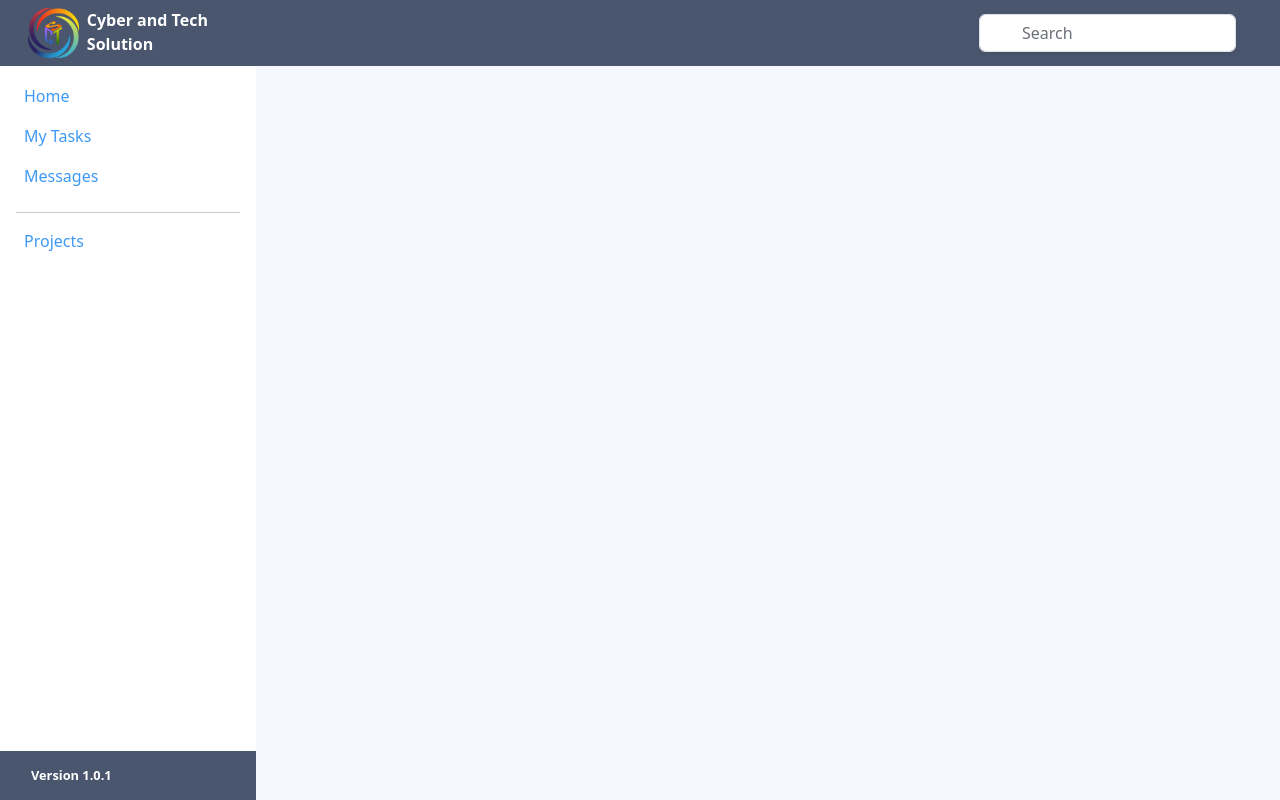
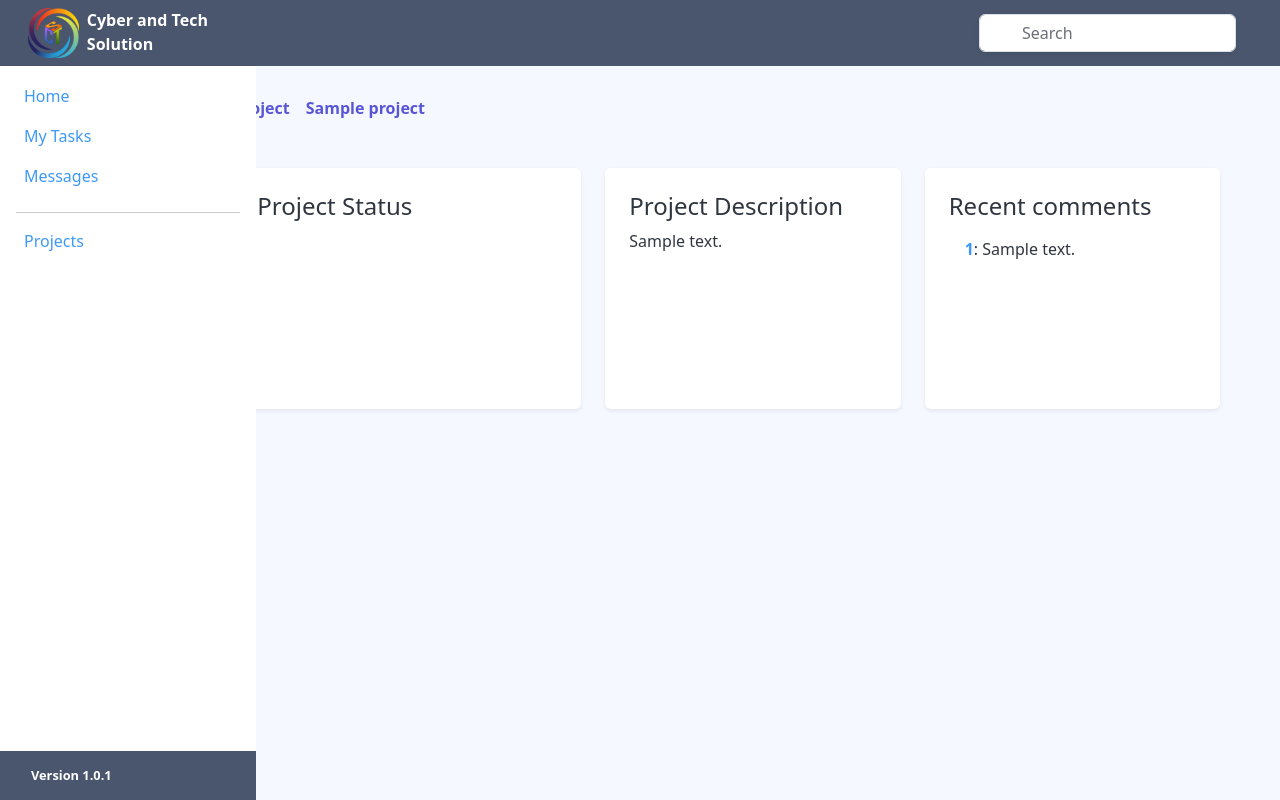
Before and after one commit to raisulisrahat/project_management_system, a Django app: template templates/projects/summery.html in a window 1280 px wide. Run offline with Django 5.2, Linux system fonts and the light colour scheme; the template is opened without the code that fills it: most values are stand-ins (such as "Sample title", 1, 10 or a date in 2020); a map, chart or similar area stays blank; some libraries are stand-ins or nearby versions.

Commit message:
working summery pages

```diff
--- a/ctspms/urls.py
+++ b/ctspms/urls.py
@@ -5,7 +5,7 @@
     # Project URLs
     path('search/', ajax_search, name='ajax_search'),
     path('projects/', ProjectListView.as_view(), name='projects'),
-    path('projects/<str:label>/', ProjectDetailView.as_view(), name='project_detail'),
+    path('projects/<str:label>/summery/', ProjectDetailView.as_view(), name='project_detail'),
     path('projects/create/', ProjectCreateView.as_view(), name='project_create'),
     # path('projects/<str:label>/edit/', ProjectUpdateView.as_view(), name='project_edit'),
     #
--- a/templates/projects/summery.html
+++ b/templates/projects/summery.html
@@ -2,17 +2,47 @@
 {% block title %}Project{% endblock %}
 
 {% block content %}
-{% endblock %}
+<div class="container container-fluid">
+    <div class="my-5">
+        <div class="d-flex align-items-center justify-content-sm-start gap-2 my-5">
+            <a href="{% url 'projects' %}" class="text-decoration-none fw-semibold">Project</a>
+            <i class="fa-solid fa-angle-right"></i>
+            <a href="{% url 'project_detail' project.label %}" class="text-decoration-none fw-semibold"> {{ project.name }}</a>
+        </div>
 
-<div class="container container-fluid">
-    <div class="row">
-        <div class="col-1">
-            <div class="">
+        <div class="row">
+            <!-- Donut Chart -->
+            <div class="col">
+                <div class="p-4 bg-white shadow-sm rounded">
+                    <h4>Project Status</h4>
+                    <canvas id="donChart"></canvas>
+                </div>
+            </div>
 
+            <!-- Project description -->
+            <div class="col">
+                <div class="p-4 bg-white shadow-sm rounded w-100 h-100">
+                    <h4>Project Description</h4>
+                    <p>{{ project.description }}</p>
+                </div>
+            </div>
+
+            <!-- Recent Comments -->
+            <div class="col">
+                <div class="p-4 bg-white shadow-sm rounded w-100 h-100">
+                    <h4>Recent comments</h4>
+                    <ul class="list-group list-group-flush">
+                        {% for task in project.tasks.all %}
+                            {% for comment in task.comments.all %}
+                                <li class="list-group-item">
+                                    <span class="fw-semibold" style="color: #3d99f5">{{ task.unique_id }}</span>: {{ comment.comment }}
+                                </li>
+                            {% endfor %}
+                        {% endfor %}
+                    </ul>
+                </div>
             </div>
         </div>
-        <
     </div>
-
-
 </div>
+{% endblock %}
--- a/templates/sidebar.html
+++ b/templates/sidebar.html
@@ -26,7 +26,7 @@
 
         <!-- Projects link (Dropdown) -->
         <li>
-            <a class="d-flex align-items-center fs-6 text-decoration-none" data-bs-toggle="collapse" href="#collapseExample" role="button" aria-expanded="false" aria-controls="collapseExample" style="font-weight: 500; color: #3d99f5;">
+            <a class="d-flex align-items-center text-decoration-none fs-6 " data-bs-toggle="collapse" href="#collapseExample" role="button" aria-expanded="false" aria-controls="collapseExample" style="font-weight: 500; color: #3d99f5;">
                 <i class="fas fa-project-diagram me-2"></i> Projects
             </a>
             <ul class="collapse list-group list-group-flush" id="collapseExample">
@@ -35,8 +35,14 @@
                     <a href="{% url 'project_detail' project.label %}" class="dropdown-item" style="font-weight: 500; color: #dc3545;">
                         <i class="fa-solid fa-square-caret-right"></i> {{ project.label }}
                     </a>
+
                 </li>
                 {% endfor %}
+                <li class="list-group-item">
+                    <a href="{% url 'projects' %}" class="text-decoration-none fw-semibold">
+                        View Projects
+                    </a>
+                </li>
             </ul>
         </li>
     </ul>
```
Also changed, not shown: ctspms/models.py (+17 -15 lines), ctspms/views.py (+25 -4 lines), templates/dashboard.html (+27 -11 lines), templates/projects/project_list.html (+9 -5 lines), 1 other file.
